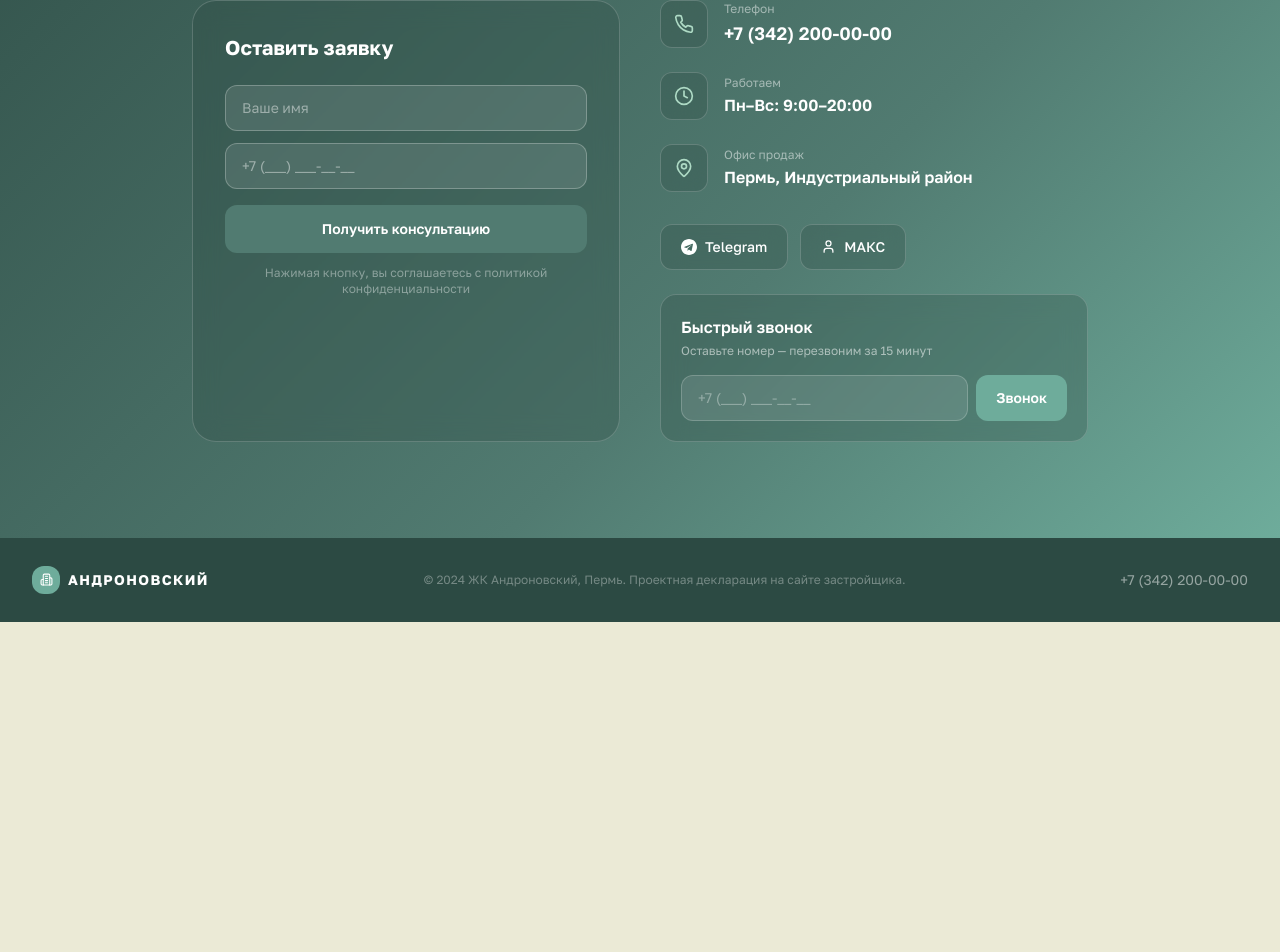
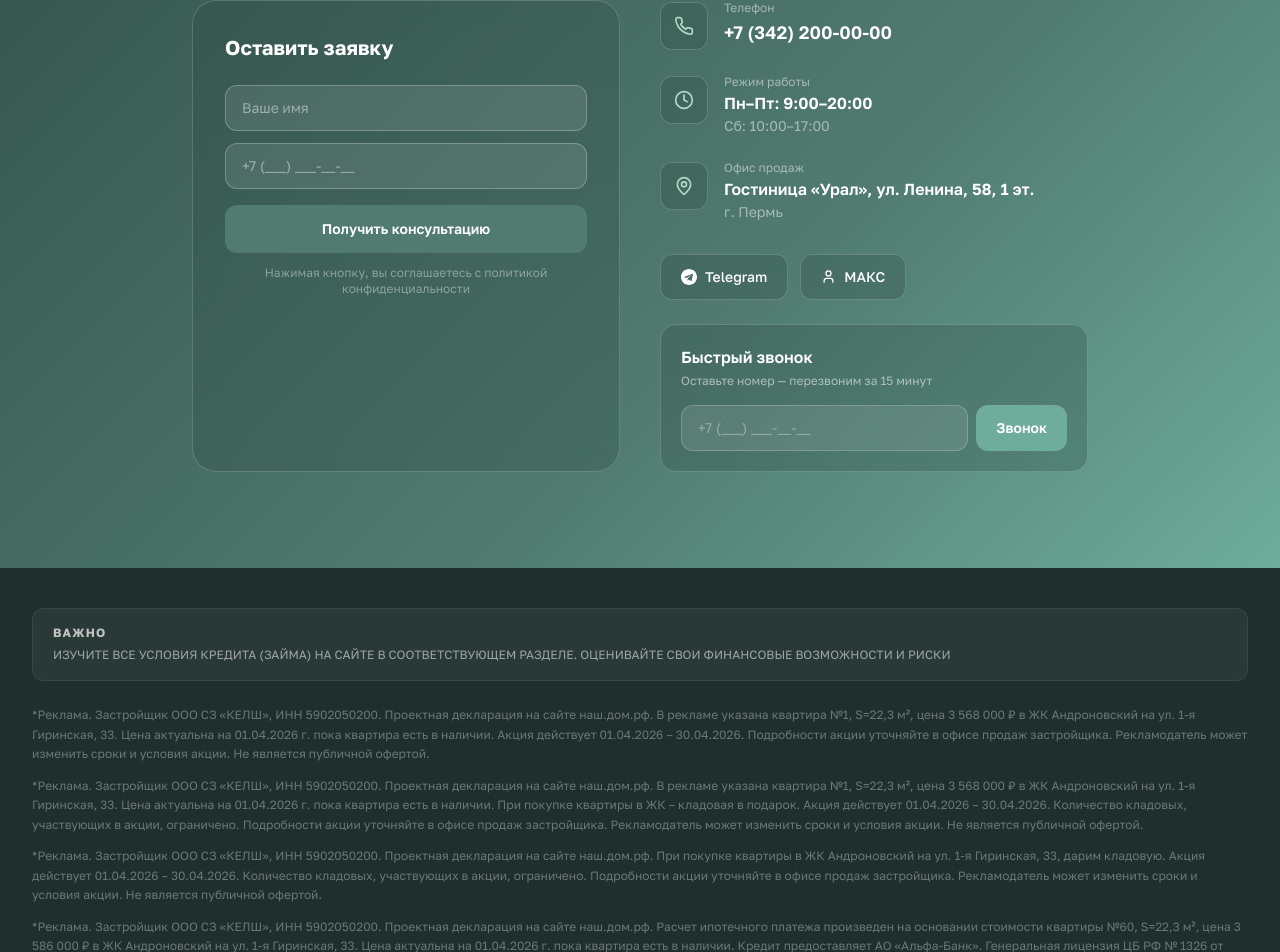
Before and after one commit to pr-poehali-dev/apartment-landing-sales, a React (Vite) app: page / in a window 1280 px wide. Shown: the part 6112-7064 px from the top of the page. Before the commit the page ends 6734 px from the top, so only its background shows below. Built offline with nearby package versions, Linux system fonts and the light colour scheme.

Commit message:
feat: Add Perm sales office details

```diff
--- a/src/pages/Index.tsx
+++ b/src/pages/Index.tsx
@@ -424,7 +424,7 @@ export default function Index() {
               </div>
               <div className="rounded-3xl overflow-hidden shadow-lg" style={{ height: "360px" }}>
                 <iframe
-                  src="https://yandex.ru/map-widget/v1/?ll=56.3002%2C58.0347&z=16&l=map&pt=56.3002%2C58.0347%2Cpm2rdm"
+                  src="https://yandex.ru/map-widget/v1/?ll=56.175725%2C57.958974&z=16&l=map&pt=56.175725%2C57.958974%2Cpm2rdm"
                   width="100%" height="100%" style={{ border: 0 }} title="Карта ЖК Андроновский"
                 />
               </div>
@@ -490,20 +490,21 @@ export default function Index() {
             {/* Info */}
             <div className="space-y-6">
               {[
-                { icon: "Phone",   label: "Телефон",    val: "+7 (342) 200-00-00", href: "tel:+73422000000" },
-                { icon: "Clock",   label: "Работаем",   val: "Пн–Вс: 9:00–20:00", href: null },
-                { icon: "MapPin",  label: "Офис продаж",val: "Пермь, Индустриальный район", href: null },
+                { icon: "Phone",   label: "Телефон",    val: "+7 (342) 200-00-00", href: "tel:+73422000000", sub: null },
+                { icon: "Clock",   label: "Режим работы", val: "Пн–Пт: 9:00–20:00", href: null, sub: "Сб: 10:00–17:00" },
+                { icon: "MapPin",  label: "Офис продаж", val: "Гостиница «Урал», ул. Ленина, 58, 1 эт.", href: null, sub: "г. Пермь" },
               ].map(row => (
-                <div key={row.label} className="flex items-center gap-4">
-                  <div className="w-12 h-12 rounded-xl flex items-center justify-center shrink-0 glass-dark">
+                <div key={row.label} className="flex items-start gap-4">
+                  <div className="w-12 h-12 rounded-xl flex items-center justify-center shrink-0 glass-dark mt-0.5">
                     <Icon name={row.icon} size={20} style={{ color: "var(--c-mint)" } as React.CSSProperties} fallback="Info" />
                   </div>
                   <div>
                     <div className="text-white/50 text-xs mb-0.5">{row.label}</div>
                     {row.href
                       ? <a href={row.href} className="text-white font-semibold text-lg hover:text-[#AEDAC5] transition-colors">{row.val}</a>
-                      : <div className="text-white font-semibold">{row.val}</div>
+                      : <div className="text-white font-semibold leading-snug">{row.val}</div>
                     }
+                    {row.sub && <div className="text-white/50 text-sm mt-0.5">{row.sub}</div>}
                   </div>
                 </div>
               ))}
@@ -539,8 +540,33 @@ export default function Index() {
         </div>
       </section>
 
+      {/* ═══ ДИСКЛЕЙМЕРЫ ═══ */}
+      <section style={{ background: "#1e2f2c" }} className="py-10">
+        <div className="max-w-7xl mx-auto px-4 sm:px-6 lg:px-8">
+          {/* Кредитный дисклеймер */}
+          <div className="mb-6 px-5 py-4 rounded-xl" style={{ background: "rgba(255,255,255,0.05)", border: "1px solid rgba(255,255,255,0.08)" }}>
+            <p className="text-white/70 text-xs font-bold uppercase tracking-widest mb-1">Важно</p>
+            <p className="text-white/55 text-xs leading-relaxed">
+              ИЗУЧИТЕ ВСЕ УСЛОВИЯ КРЕДИТА (ЗАЙМА) НА САЙТЕ В СООТВЕТСТВУЮЩЕМ РАЗДЕЛЕ. ОЦЕНИВАЙТЕ СВОИ ФИНАНСОВЫЕ ВОЗМОЖНОСТИ И РИСКИ
+            </p>
+          </div>
+
+          {/* Рекламные дисклеймеры */}
+          <div className="space-y-3">
+            {[
+              `*Реклама. Застройщик ООО СЗ «КЕЛШ», ИНН 5902050200. Проектная декларация на сайте наш.дом.рф. В рекламе указана квартира №1, S=22,3 м², цена 3 568 000 ₽ в ЖК Андроновский на ул. 1-я Гиринская, 33. Цена актуальна на 01.04.2026 г. пока квартира есть в наличии. Акция действует 01.04.2026 – 30.04.2026. Подробности акции уточняйте в офисе продаж застройщика. Рекламодатель может изменить сроки и условия акции. Не является публичной офертой.`,
+              `*Реклама. Застройщик ООО СЗ «КЕЛШ», ИНН 5902050200. Проектная декларация на сайте наш.дом.рф. В рекламе указана квартира №1, S=22,3 м², цена 3 568 000 ₽ в ЖК Андроновский на ул. 1-я Гиринская, 33. Цена актуальна на 01.04.2026 г. пока квартира есть в наличии. При покупке квартиры в ЖК – кладовая в подарок. Акция действует 01.04.2026 – 30.04.2026. Количество кладовых, участвующих в акции, ограничено. Подробности акции уточняйте в офисе продаж застройщика. Рекламодатель может изменить сроки и условия акции. Не является публичной офертой.`,
+              `*Реклама. Застройщик ООО СЗ «КЕЛШ», ИНН 5902050200. Проектная декларация на сайте наш.дом.рф. При покупке квартиры в ЖК Андроновский на ул. 1-я Гиринская, 33, дарим кладовую. Акция действует 01.04.2026 – 30.04.2026. Количество кладовых, участвующих в акции, ограничено. Подробности акции уточняйте в офисе продаж застройщика. Рекламодатель может изменить сроки и условия акции. Не является публичной офертой.`,
+              `*Реклама. Застройщик ООО СЗ «КЕЛШ», ИНН 5902050200. Проектная декларация на сайте наш.дом.рф. Расчет ипотечного платежа произведен на основании стоимости квартиры №60, S=22,3 м², цена 3 586 000 ₽ в ЖК Андроновский на ул. 1-я Гиринская, 33. Цена актуальна на 01.04.2026 г. пока квартира есть в наличии. Кредит предоставляет АО «Альфа-Банк». Генеральная лицензия ЦБ РФ № 1326 от 16.01.2015 г. ПСК 23,155% — 32,115%. Ставка 6% годовых по программе «Ипотека с господдержкой для семей с одним ребенком младше 7 лет, а также для семей с ребёнком с особыми потребностями». Валюта: российский рубль. ПВ от 30,1%. Срок кредита до 30 лет. Максимальная сумма кредита 6 млн руб. Банк вправе отказать в выдаче кредита без объяснения причин. Подробнее об условиях кредитования на alfabank.ru. Архитектурная модель здания отрисована без учета окружающей застройки и прилегающего рельефа и может отличаться от фактической. Срок акции 01.04.2026 – 30.04.2026. Подробности акции уточняйте в офисе продаж застройщика. Рекламодатель может изменить сроки и условия акции. Не является публичной офертой.`,
+            ].map((text, i) => (
+              <p key={i} className="text-white/35 text-xs leading-relaxed">{text}</p>
+            ))}
+          </div>
+        </div>
+      </section>
+
       {/* ═══ FOOTER ═══ */}
-      <footer style={{ background: "var(--c-dark)" }} className="py-7">
+      <footer style={{ background: "var(--c-dark)" }} className="py-6">
         <div className="max-w-7xl mx-auto px-4 sm:px-6 lg:px-8 flex flex-col md:flex-row items-center justify-between gap-4">
           <div className="flex items-center gap-2">
             <div className="w-7 h-7 rounded-lg flex items-center justify-center" style={{ background: "var(--c-teal)" }}>
@@ -548,8 +574,8 @@ export default function Index() {
             </div>
             <span className="text-white font-bold text-sm tracking-widest uppercase">Андроновский</span>
           </div>
-          <div className="text-white/35 text-xs text-center">
-            © 2024 ЖК Андроновский, Пермь. Проектная декларация на сайте застройщика.
+          <div className="text-white/30 text-xs text-center">
+            © 2026 ЖК Андроновский. Застройщик ООО СЗ «КЕЛШ», ИНН 5902050200. Проектная декларация на наш.дом.рф
           </div>
           <a href="tel:+73422000000" className="text-white/50 hover:text-white text-sm transition-colors">
             +7 (342) 200-00-00
```
